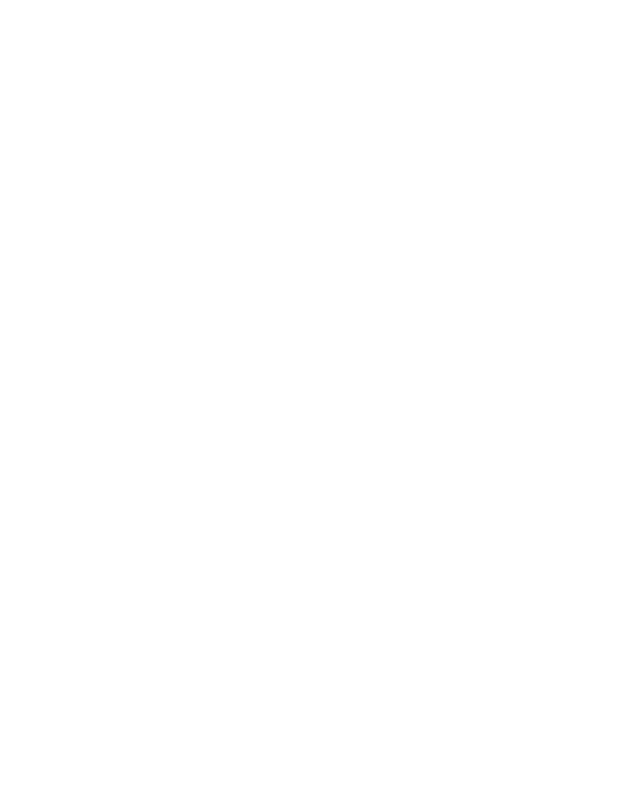
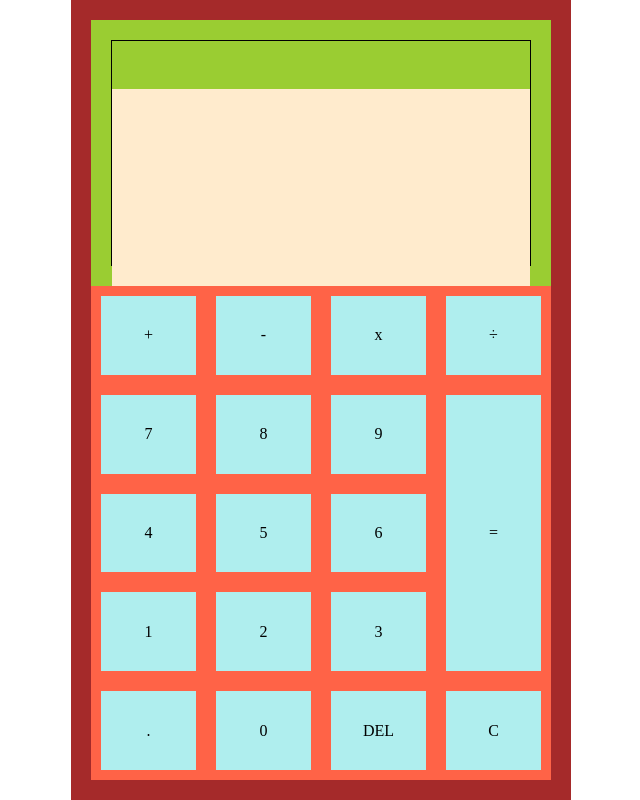
Before and after one commit to Smink123/calculator, a plain HTML site: page index.html in a window 1280 px wide. Shown: the whole page, without its empty margins (319-959 px from the left). Drawn offline with Linux system fonts and the light colour scheme.

Commit message:
displaying values on the calculator screen
also added basic css to display visuals in calculator form

```diff
--- a/index.html
+++ b/index.html
@@ -4,10 +4,52 @@
     <meta charset="UTF-8">
     <meta name="viewport" content="width=device-width, initial-scale=1.0">
     <title>Document</title>
+    <link rel="stylesheet" href="styles.css">
 </head>
 <body>
+    <div id="calculatorBody">
+        <div id="screen">
+            <div id="numbers">
+                <p id="numberContent"></p>
+            </div>
+        </div>
+        <div id="buttonsContainer">
+            <div id="addButton">+</div>
+            <div id="minusButton">-</div>
+            <div id="multiplyButton">x</div>
+            <div id="divideButton">÷</div>
+            <div id="nineButton">9</div>
+            <div id="eightButton">8</div>
+            <div id="sevenButton">7</div>
+            <div id="sixButton">6</div>
+            <div id="fiveButton">5</div>
+            <div id="fourButton">4</div>
+            <div id="threeButton">3</div>
+            <div id="twoButton">2</div>
+            <div id="oneButton">1</div>
+            <div id="zeroButton">0</div>
+            <div id="decimalButton">.</div>
+            <div id="backSpaceButton">DEL</div>
+            <div id="newButton">C</div>
+            <div id="equalsButton">=</div>
+        </div>
+    </div>
     <script>
+        const numberContent = document.getElementById('numberContent');
+        const nineButton = document.getElementById('nineButton');
+        const eightButton = document.getElementById('eightButton')
+        const sevenButton = document.getElementById('sevenButton')
+        const sixButton = document.getElementById('sixButton')
+        const fiveButton = document.getElementById('fiveButton')
+        const fourButton = document.getElementById('fourButton')
+        const threeButton = document.getElementById('threeButton')
+        const twoButton = document.getElementById('twoButton')
+        const oneButton = document.getElementById('oneButton')
+        const zeroButton = document.getElementById('zeroButton')
 
+
+
+        //maths functions
         function add(...values) {
             let total = 0;
             for (let i = 0; i < values.length; i++) {
@@ -40,6 +82,76 @@
             }
             return answer;
         }
+
+        // parts of the maths operators
+        let numberOne = 0;
+        let operator = '';
+        let numberTwo = 0;
+
+        function operate(numberOne, operator, numberTwo) {
+            if (operator === '+') {
+                return add(numberOne, numberTwo)
+            } else if (operator === '-') {
+                return subtract(numberOne, numberTwo)
+            } else if (operator === '*') {
+                return multiply(numberOne, numberTwo)
+            } else if (operator === '/') {
+                return divide(numberOne, numberTwo)
+            }
+        }
+
+
+
+        let wholeNumbers = [];
+
+        function displayNumber(number) {
+            wholeNumbers.push(number)
+            if (wholeNumbers[0] === 0 && wholeNumbers.length > 1) {
+                wholeNumbers.shift();
+            }
+            numberContent.textContent = wholeNumbers.join('');
+        }
+
+        nineButton.addEventListener('click', function() {
+            displayNumber(9)
+        })
+
+        eightButton.addEventListener('click', function() {
+            displayNumber(8)
+        })
+
+        sevenButton.addEventListener('click', function() {
+            displayNumber(7)
+        })
+
+        sixButton.addEventListener('click', function() {
+            displayNumber(6)
+        })
+
+        fiveButton.addEventListener('click', function() {
+            displayNumber(5)
+        })
+
+        fourButton.addEventListener('click', function() {
+            displayNumber(4)
+        })
+
+        threeButton.addEventListener('click', function() {
+            displayNumber(3)
+        })
+
+        twoButton.addEventListener('click', function() {
+            displayNumber(2)
+        })
+
+        oneButton.addEventListener('click', function() {
+            displayNumber(1)
+        })
+
+        zeroButton.addEventListener('click', function() {
+            displayNumber(0)
+        })
+
     </script>
 </body>
 </html>
--- /dev/null
+++ b/styles.css
@@ -0,0 +1,154 @@
+* {
+    box-sizing: border-box;
+}
+
+body {
+    margin: 0;
+    display: flex;
+    justify-content: center;
+    align-items: center;
+    width: 100vw;
+    height: 100vh;
+}
+
+#calculatorBody {
+    width: 500px;
+    height: 800px;
+    background-color: brown;
+    padding: 20px;
+    display: flex;
+    flex-direction: column;
+}
+
+#screen {
+    width: 100%;
+    height: 35%;
+    background-color: yellowgreen;
+    display: flex;
+    justify-content: flex-end;
+    align-items: center;
+    padding: 20px;
+}
+
+#numbers {
+    width: 100%;
+    height: 100%;
+    border: 1px solid black;
+}
+
+#screen p {
+    text-align: right;
+    background-color: blanchedalmond;
+    font-size: 3rem;
+    width: 100%;
+    height: 100%;
+    overflow-wrap: break-word;
+}
+
+#buttonsContainer {
+    width: 100%;
+    height: 65%;
+    background-color:tomato;
+    display: grid;
+    grid-template-rows: repeat(5, 1fr);
+    grid-template-columns: repeat(4, 1fr);
+}
+
+#buttonsContainer div {
+    display: flex;
+    justify-content: center;
+    align-items: center;
+    background-color:paleturquoise;
+    margin: 10px;
+    cursor: pointer;
+}
+
+#addButton {
+    grid-column: 1 / 2;
+    grid-row: 1 / 2;
+}
+
+#minusButton {
+    grid-column: 2 / 3;
+    grid-row: 1 / 2;
+}
+
+#multiplyButton {
+    grid-column: 3 / 4;
+    grid-row: 1 / 2;
+}
+
+#divideButton {
+    grid-column: 4 / 5;
+    grid-row: 1 / 2;
+}
+
+#nineButton {
+    grid-column: 3 / 4;
+    grid-row: 2 / 3;
+}
+
+#eightButton {
+    grid-column: 2 / 3;
+    grid-row: 2 / 3;
+}
+
+#sevenButton {
+    grid-column: 1 / 2;
+    grid-row: 2 / 3;
+}
+
+#sixButton {
+    grid-column: 3 / 4;
+    grid-row: 3 / 4;
+}
+
+#fiveButton {
+    grid-column: 2 / 3;
+    grid-row: 3 / 4;
+}
+
+#fourButton {
+    grid-column: 1 / 2;
+    grid-row: 3 / 4;
+}
+
+#threeButton {
+    grid-column: 3 / 4;
+    grid-row: 4 / 5;
+}
+
+#twoButton {
+    grid-column: 2 / 3;
+    grid-row: 4 / 5;
+}
+
+#oneButton {
+    grid-column: 1 / 2;
+    grid-row: 4 / 5;
+}
+
+#zeroButton {
+    grid-column: 2 / 3;
+    grid-row: 5 / 6;
+}
+
+#decimalButton {
+    grid-column: 1 / 2;
+    grid-row: 5 / 6;
+}
+
+#backSpaceButton {
+    grid-column: 3 / 4;
+    grid-row: 5 / 6;
+}
+
+#newButton {
+    grid-column: 4 / 5;
+    grid-row: 5 / 6;
+}
+
+#equalsButton {
+    grid-column: 4 / 5;
+    grid-row: 2 / 5;
+}
```
